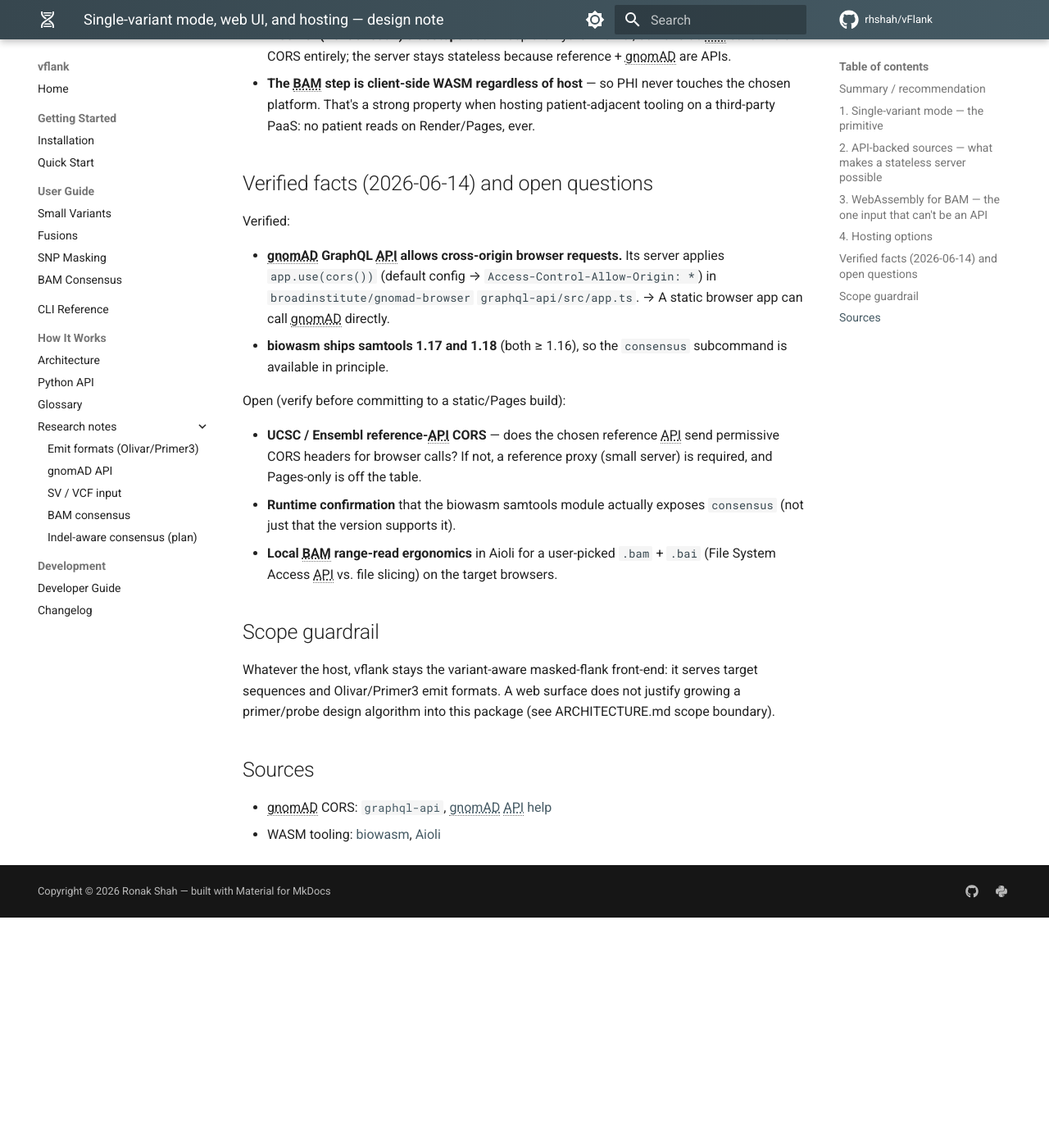
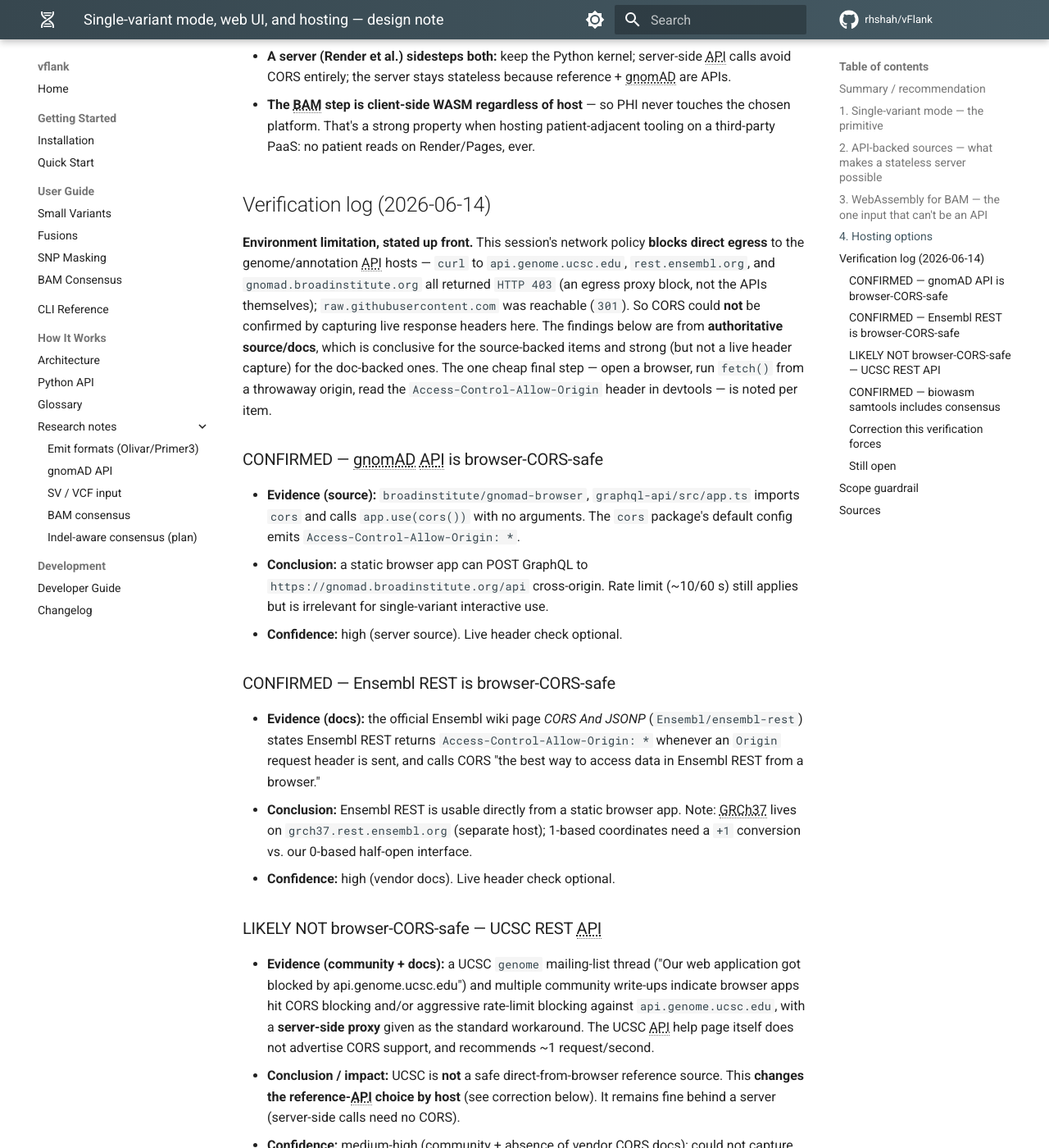
Before and after one commit to rhshah/vFlank, an MkDocs documentation site: the page built from docs/research/web-app-and-hosting.md, in a window 1280 px wide and 1400 px high, scrolled down 3528 px. Shown: the whole window at 82% size. Built offline with MkDocs 1.6.1 and Material for MkDocs 9.7.7, drawn with Linux system fonts in a browser that asks for light colours; comment, search, counter and statistics services are not loaded; the version menu is left out; before the commit the page ends 4647 px from its top, so only the background shows below that; some of the changed text lies outside the part shown.

Commit message:
docs: add detailed CORS/WASM verification log to web-app note
Verified the load-bearing facts for a static (browser-only) deployment:

- gnomAD GraphQL API sets Access-Control-Allow-Origin: * (cors() in
  gnomad-browser app.ts) -> browser-CORS-safe.
- Ensembl REST sets Access-Control-Allow-Origin: * (vendor CORS wiki) ->
  browser-CORS-safe.
- UCSC REST API likely NOT browser-CORS-safe (community reports of CORS/
  rate-limit blocking; proxy is the standard workaround) -> use behind a
  server only.
- biowasm samtools is a full build (compile.sh: make samtools, only
  --without-curses) at 1.17/1.18 (>=1.16), so 'consensus' is compiled in.

This forces a correction: the reference API choice is host-dependent --
UCSC behind a server, Ensembl for a static/Pages app. Logged the
environment limitation (egress to these API hosts is blocked in-session,
so CORS was confirmed from source/docs, not a live header capture) and the
remaining open items (UCSC live header check; Aioli local BAM range reads).

Co-Authored-By: Claude Code <noreply@anthropic.com>

```diff
--- a/docs/research/web-app-and-hosting.md
+++ b/docs/research/web-app-and-hosting.md
@@ -19,8 +19,10 @@ Recommended path, in order:
 1. **Single-variant mode** (`small one` / `fusion one`) — the request/response
    primitive every other piece needs. Low risk: the core is already per-variant.
 2. **API-backed sources** — gnomAD API exists (`--pop-source api`); add a
-   reference API source (see `genome-api.md`, prefer UCSC). Together these make a
-   stateless server possible (no local FASTA/VCF).
+   reference API source (see `genome-api.md`). **Reference choice is
+   host-dependent** (verified below): **UCSC** behind a server (nicer coords, no
+   CORS needed), **Ensembl** for a static/browser app (CORS-safe). Together these
+   make a stateless server possible (no local FASTA/VCF).
 3. **UI** — a thin layer over the single-variant endpoint.
 4. **WASM-BAM** — `samtools` via biowasm/Aioli, client-side, for the
    patient-consensus path; keeps PHI in the browser.
@@ -127,11 +129,11 @@ Two fundamentally different shapes, driven by **where the kernel runs**:
 
 Decision drivers:
 
-- **Static-only (Pages) requires browser CORS on every external call.** Verified:
-  the gnomAD API sends `Access-Control-Allow-Origin: *`, so direct browser calls
-  work. **Open:** UCSC/Ensembl reference-API CORS (below). If a reference API
-  blocks cross-origin, a static site needs a tiny proxy — which means a server,
-  defeating Pages-only.
+- **Static-only (Pages) requires browser CORS on every external call.** Verified
+  (below): gnomAD and **Ensembl** both send `Access-Control-Allow-Origin: *`, so
+  a static app can call both directly. **UCSC apparently does not** set CORS for
+  browser use — so a Pages app must use Ensembl for the reference, or proxy UCSC
+  (a proxy means a server, defeating Pages-only).
 - **Static-only also requires porting the kernel** (flank math + masking) to
   JS/WASM. That's real work but keeps the pure-function discipline honest.
 - **A server (Render et al.) sidesteps both:** keep the Python kernel; server-side
@@ -141,26 +143,90 @@ Decision drivers:
   the chosen platform. That's a strong property when hosting patient-adjacent
   tooling on a third-party PaaS: no patient reads on Render/Pages, ever.
 
-## Verified facts (2026-06-14) and open questions
+## Verification log (2026-06-14)
 
-Verified:
+**Environment limitation, stated up front.** This session's network policy
+**blocks direct egress** to the genome/annotation API hosts — `curl` to
+`api.genome.ucsc.edu`, `rest.ensembl.org`, and `gnomad.broadinstitute.org` all
+returned `HTTP 403` (an egress proxy block, not the APIs themselves);
+`raw.githubusercontent.com` was reachable (`301`). So CORS could **not** be
+confirmed by capturing live response headers here. The findings below are from
+**authoritative source/docs**, which is conclusive for the source-backed items
+and strong (but not a live header capture) for the doc-backed ones. The one
+cheap final step — open a browser, run `fetch()` from a throwaway origin, read
+the `Access-Control-Allow-Origin` header in devtools — is noted per item.
 
-- **gnomAD GraphQL API allows cross-origin browser requests.** Its server applies
-  `app.use(cors())` (default config → `Access-Control-Allow-Origin: *`) in
-  `broadinstitute/gnomad-browser` `graphql-api/src/app.ts`. → A static browser
-  app can call gnomAD directly.
-- **biowasm ships samtools 1.17 and 1.18** (both ≥ 1.16), so the `consensus`
-  subcommand is available in principle.
+### CONFIRMED — gnomAD API is browser-CORS-safe
 
-Open (verify before committing to a static/Pages build):
+- **Evidence (source):** `broadinstitute/gnomad-browser`,
+  `graphql-api/src/app.ts` imports `cors` and calls `app.use(cors())` with no
+  arguments. The `cors` package's default config emits
+  `Access-Control-Allow-Origin: *`.
+- **Conclusion:** a static browser app can POST GraphQL to
+  `https://gnomad.broadinstitute.org/api` cross-origin. Rate limit (~10/60 s)
+  still applies but is irrelevant for single-variant interactive use.
+- **Confidence:** high (server source). Live header check optional.
 
-- **UCSC / Ensembl reference-API CORS** — does the chosen reference API send
-  permissive CORS headers for browser calls? If not, a reference proxy (small
-  server) is required, and Pages-only is off the table.
-- **Runtime confirmation** that the biowasm samtools module actually exposes
-  `consensus` (not just that the version supports it).
+### CONFIRMED — Ensembl REST is browser-CORS-safe
+
+- **Evidence (docs):** the official Ensembl wiki page *CORS And JSONP*
+  (`Ensembl/ensembl-rest`) states Ensembl REST returns
+  `Access-Control-Allow-Origin: *` whenever an `Origin` request header is sent,
+  and calls CORS "the best way to access data in Ensembl REST from a browser."
+- **Conclusion:** Ensembl REST is usable directly from a static browser app.
+  Note: GRCh37 lives on `grch37.rest.ensembl.org` (separate host); 1-based
+  coordinates need a `+1` conversion vs. our 0-based half-open interface.
+- **Confidence:** high (vendor docs). Live header check optional.
+
+### LIKELY NOT browser-CORS-safe — UCSC REST API
+
+- **Evidence (community + docs):** a UCSC `genome` mailing-list thread ("Our web
+  application got blocked by api.genome.ucsc.edu") and multiple community
+  write-ups indicate browser apps hit CORS blocking and/or aggressive
+  rate-limit blocking against `api.genome.ucsc.edu`, with a **server-side proxy**
+  given as the standard workaround. The UCSC API help page itself does not
+  advertise CORS support, and recommends ~1 request/second.
+- **Conclusion / impact:** UCSC is **not** a safe direct-from-browser reference
+  source. This **changes the reference-API choice by host** (see correction
+  below). It remains fine behind a server (server-side calls need no CORS).
+- **Confidence:** medium-high (community + absence of vendor CORS docs);
+  could not capture the header here (egress blocked). A live devtools/curl
+  check from an unrestricted network is the recommended final confirmation
+  before relying on it either way.
+
+### CONFIRMED — biowasm samtools includes `consensus`
+
+- **Evidence (build recipe):** `biowasm/biowasm` `tools/samtools/compile.sh`
+  runs `emmake make samtools` with only `--without-curses` (disables the curses
+  TUI `tview`, **not** subcommands) — i.e. a full samtools build, no subcommand
+  exclusions. The CDN offers samtools **1.17 / 1.18**, both ≥ 1.16 where
+  `consensus` was introduced.
+- **Conclusion:** `samtools consensus` is compiled into the WASM module.
+- **Confidence:** high for "compiled in." A **runtime smoke test** (load the
+  module via Aioli and run `samtools consensus` on a tiny indexed BAM in a
+  WebWorker) is still worth doing once, to confirm behaviour end-to-end.
+
+### Correction this verification forces
+
+The earlier lean toward **UCSC** as the reference API (in `genome-api.md`, for
+its 0-based coords and `hg19`/`hg38` names) holds **only for a server host**.
+For a **static / GitHub Pages** app the reference API must be browser-CORS-safe,
+and UCSC apparently is not — so the static-case reference source should be
+**Ensembl** (CORS `*`), accepting the `+1` coordinate conversion and the
+per-build host split. Summary:
+
+| Host shape | Reference API | Why |
+|---|---|---|
+| Server (Render etc.) | **UCSC** | server-side call, no CORS needed; nicer coords |
+| Static (Pages) | **Ensembl** | CORS `*` confirmed; UCSC needs a proxy |
+
+### Still open
+
+- **UCSC CORS — live header capture** from an unrestricted network (devtools or
+  `curl -I` with an `Origin` header) to upgrade the UCSC finding from
+  "likely/medium-high" to confirmed.
 - **Local BAM range-read ergonomics** in Aioli for a user-picked `.bam` + `.bai`
-  (File System Access API vs. file slicing) on the target browsers.
+  (File System Access API vs. `File.slice`) on the target browsers.
 
 ## Scope guardrail
 
```
